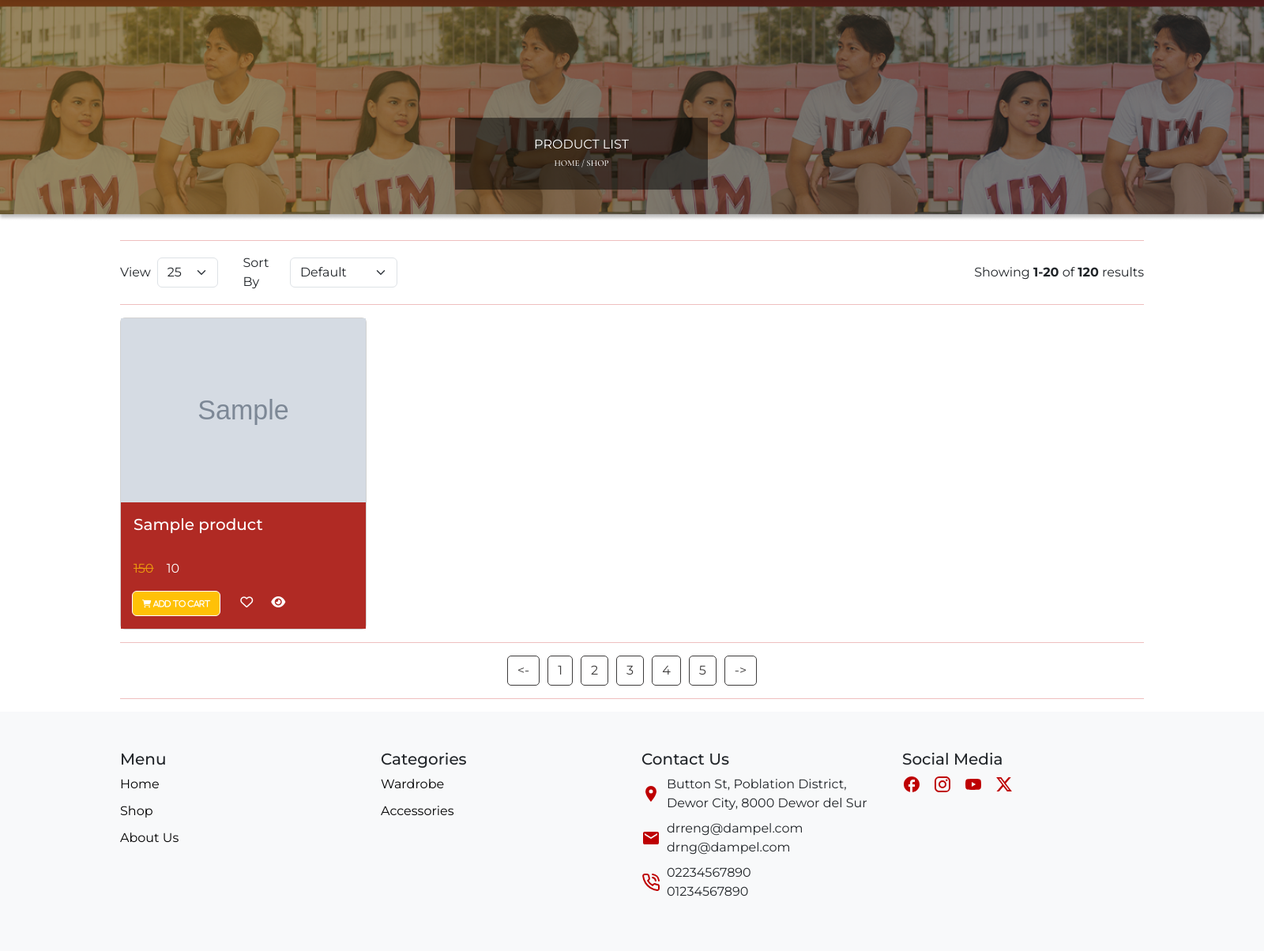
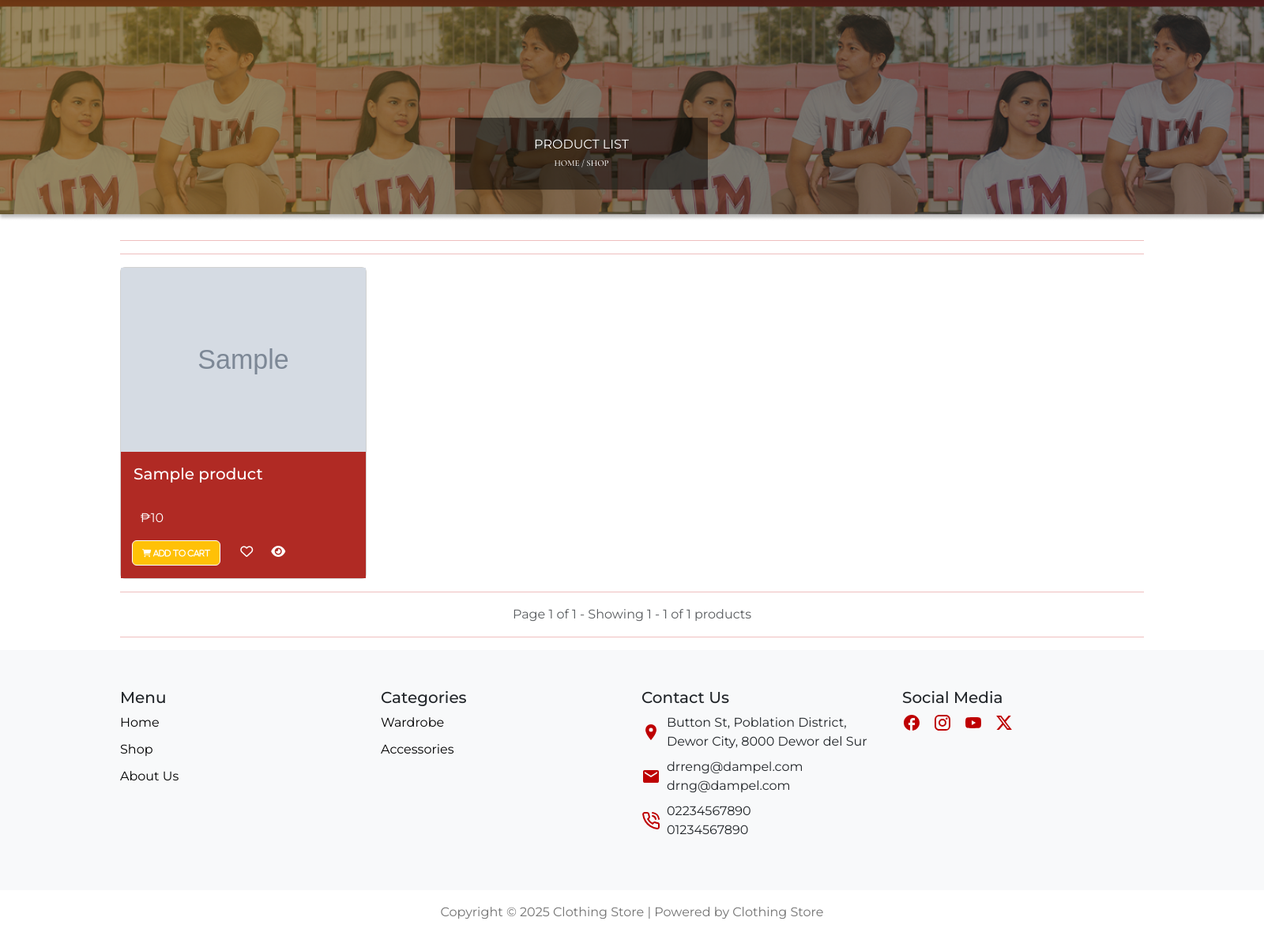
Before and after one commit to yoshbatula/UMERCH, a PHP site: page /shop.php in a window 1600 px wide. Shown: the part 71-1275 px from the top of the page at 79% size. After the commit the page ends 1235 px from the top, so only its background shows below. Run offline with PHP 8.4, Linux system fonts and the light colour scheme; the visitor is signed in with stand-in values (Sample User, id 1); tables that the repository leaves empty or names only in its code hold one stand-in row (values such as "Sample post"); grey boxes marked "Sample" are stand-in pictures; some libraries are stand-ins or nearby versions.

Commit message:
some needs to be polish

```diff
--- a/css/wishlist.css
+++ b/css/wishlist.css
@@ -38,3 +38,9 @@
 svg {
     height: 20px;
 }
+
+#trash-action:hover {
+    cursor: pointer;
+    background-color: #BE0002;
+    color: white;
+}
--- a/main/admin-page/product.php
+++ b/main/admin-page/product.php
@@ -218,7 +218,7 @@
                     <i class="fa-solid fa-caret-down ms-2"></i>
                 </div>
                 <ul class="dropdown-menu dropdown-menu-end">
-                    <li><a class="dropdown-item" href="../login-page/index.php">Logout</a></li>
+                    <li><a class="dropdown-item" href="logout.php">Logout</a></li>
                 </ul>
             </div>
         </div>
--- a/main/main-page/shop.php
+++ b/main/main-page/shop.php
@@ -2,7 +2,28 @@
 include 'navigation.php';
 include '../../database/dbconnect.php';
 
-$query = "SELECT * FROM products";
+// Pagination configuration
+$per_page = 8;
+$page = isset($_GET['page']) ? (int)$_GET['page'] : 1;
+$page = max($page, 1);
+
+// Get total products
+$count_query = "SELECT COUNT(*) AS total FROM products";
+$count_result = mysqli_query($connection, $count_query);
+$total_row = mysqli_fetch_assoc($count_result);
+$total_products = $total_row['total'];
+$total_pages = ceil($total_products / $per_page);
+
+// Validate page range
+if ($total_pages > 0 && $page > $total_pages) {
+    $page = $total_pages;
+}
+
+// Calculate offset
+$offset = ($page - 1) * $per_page;
+
+// Query with pagination
+$query = "SELECT * FROM products LIMIT $per_page OFFSET $offset";
 $result = mysqli_query($connection, $query);
 
 if ($_SERVER['REQUEST_METHOD'] == 'POST' && isset($_POST['product_id'])) {
@@ -79,7 +100,13 @@
         $_SESSION['message_type'] = "error";
     }
 
-    header("Location: " . $_SERVER['PHP_SELF'] . "?added=1");
+    $redirect = $_SERVER['PHP_SELF'];
+    if (isset($_GET['page'])) {
+        $redirect .= '?page=' . $_GET['page'] . '&added=1';
+    } else {
+        $redirect .= '?added=1';
+    }
+    header("Location: " . $redirect);
     exit();
 }
 ?>
@@ -117,26 +144,6 @@
 <section>
     <div class="container mt-4">
         <hr>
-        <div class="d-flex justify-content-between align-items-center" id="view-dropdown">
-            <div class="d-flex align-items-center">
-                <label class="me-2">View</label>
-                <select name="" id="" class="form-select">
-                    <option select>25</option>
-                    <option value="1">50</option>
-                    <option value="2">100</option>
-                </select>
-            </div>
-            <div class="d-flex align-items-center">
-                <label class="me-2" style="width: 100px; margin-left: 10%;">Sort By</label>
-                <select name="" id="" class="form-select">
-                    <option select>Default</option>
-                    <option value="1"></option>
-                </select>
-            </div>
-            <div class="view-show ms-auto">
-                <label for="">Showing <strong>1-20</strong> of <strong>120</strong> results</label>
-            </div>
-        </div>
         <hr>
     </div>
 </section>
@@ -149,8 +156,8 @@
                                 <div class="card-body" style="background-color: #B02A24;">
                                     <h5 class="card-title" style="color: white;"><?= $row['product_name'] ?></h5>
                                     <div class="d-flex flex-row gap-2">
-                                        <p class="card-text text-decoration-line-through text-warning opacity-75">150</p>
-                                        <p class="" style="color: white;">&nbsp;&nbsp;<?= $row['product_price'] ?></p>
+                                        <!-- <p class="card-text text-decoration-line-through text-warning opacity-75">150</p>  -->
+                                        <p class="" style="color: white;">&nbsp;&nbsp;<?php echo "₱". $row['product_price'] ?></p>
                                     </div>
                                     <div class="d-flex flex-row ms-2">
 
@@ -217,21 +224,74 @@
             </div>
 </section>
 <section>
-    <nav class="container" aria-label="Page navigation example">
+    <nav class="container" aria-label="Product pagination">
         <hr>
+        <?php if ($total_pages > 1): ?>
         <ul class="mt-3 pagination justify-content-center">
-            <li class="page-item">
-                <a class="page-link" href="#" tabindex="-1"><-</a>
+            <!-- Previous Page Button -->
+            <li class="page-item <?= $page <= 1 ? 'disabled' : '' ?>">
+                <a class="page-link"
+                   href="?page=<?= $page - 1 ?>"
+                   <?= $page <= 1 ? 'tabindex="-1" aria-disabled="true"' : '' ?>>
+                    &laquo;
+                </a>
             </li>
-            <li class="page-item"><a class="page-link" href="#">1</a></li>
-            <li class="page-item"><a class="page-link" href="#">2</a></li>
-            <li class="page-item"><a class="page-link" href="#">3</a></li>
-            <li class="page-item"><a class="page-link" href="#">4</a></li>
-            <li class="page-item"><a class="page-link" href="#">5</a></li>
-            <li class="page-item">
-                <a class="page-link" href="#">-></a>
+
+            <?php
+            // Calculate page range with ellipsis logic
+            $range = 2;
+            $start = max(1, $page - $range);
+            $end = min($total_pages, $page + $range);
+
+            // Show first page + ellipsis if needed
+            if ($start > 1) {
+                echo '<li class="page-item"><a class="page-link" href="?page=1">1</a></li>';
+                if ($start > 2) {
+                    echo '<li class="page-item disabled"><span class="page-link">...</span></li>';
+                }
+            }
+
+            // Generate page number links
+            for ($i = $start; $i <= $end; $i++) {
+                $active = $i == $page ? 'active' : '';
+                echo "<li class='page-item $active'>";
+                echo "<a class='page-link' href='?page=$i'>$i</a>";
+                echo "</li>";
+            }
+
+            // Show last page + ellipsis if needed
+            if ($end < $total_pages) {
+                if ($end < $total_pages - 1) {
+                    echo '<li class="page-item disabled"><span class="page-link">...</span></li>';
+                }
+                echo "<li class='page-item'>";
+                echo "<a class='page-link' href='?page=$total_pages'>$total_pages</a>";
+                echo "</li>";
+            }
+            ?>
+
+            <!-- Next Page Button -->
+            <li class="page-item <?= $page >= $total_pages ? 'disabled' : '' ?>">
+                <a class="page-link"
+                   href="?page=<?= $page + 1 ?>"
+                   <?= $page >= $total_pages ? 'tabindex="-1" aria-disabled="true"' : '' ?>>
+                    &raquo;
+                </a>
             </li>
         </ul>
+        <?php endif; ?>
+
+        <!-- Product Count Display -->
+        <div class="text-center text-muted mt-2 mb-3">
+            <?php if ($total_products > 0): ?>
+                Page <?= $page ?> of <?= $total_pages ?> -
+                Showing <?= number_format($offset + 1) ?> -
+                <?= number_format(min($offset + $per_page, $total_products)) ?> of
+                <?= number_format($total_products) ?> products
+            <?php else: ?>
+                No products found
+            <?php endif; ?>
+        </div>
         <hr>
     </nav>
 </section>
--- a/main/main-page/wishlist.php
+++ b/main/main-page/wishlist.php
@@ -89,10 +89,10 @@
                         <td>
                             <form method="POST" action="wishlist_add_cart.php">
                                 <input type="hidden" name="product_id" value="<?= $item['product_id'] ?>">
-                                <button type="submit" class="btn btn-primary">Add to Cart</button>
+                                <button type="submit" class="btn btn-warning text-white">Add to Cart</button>
                             </form>
                         </td>
-                        <td><a href="wishlist_remove.php?product_id=<?= $item['product_id'] ?>" class="btn btn-danger">Remove</a></td>
+                        <td><a href="wishlist_remove.php?product_id=<?= $item['product_id'] ?>" class="btn text-black" id="trash-action"><i class="fa-solid fa-trash"></i></a></td>
                     </tr>
                     <?php endforeach; ?>
                 </tbody>
```
Also changed, not shown: main/admin-page/admin.php (+28 -11 lines), assets/images/1741896328_PLAYERS MOCK-UP.png (added), assets/images/1741896361_PIN_2.jpg (added), assets/images/1741896385_PIN_2.jpg (added).
